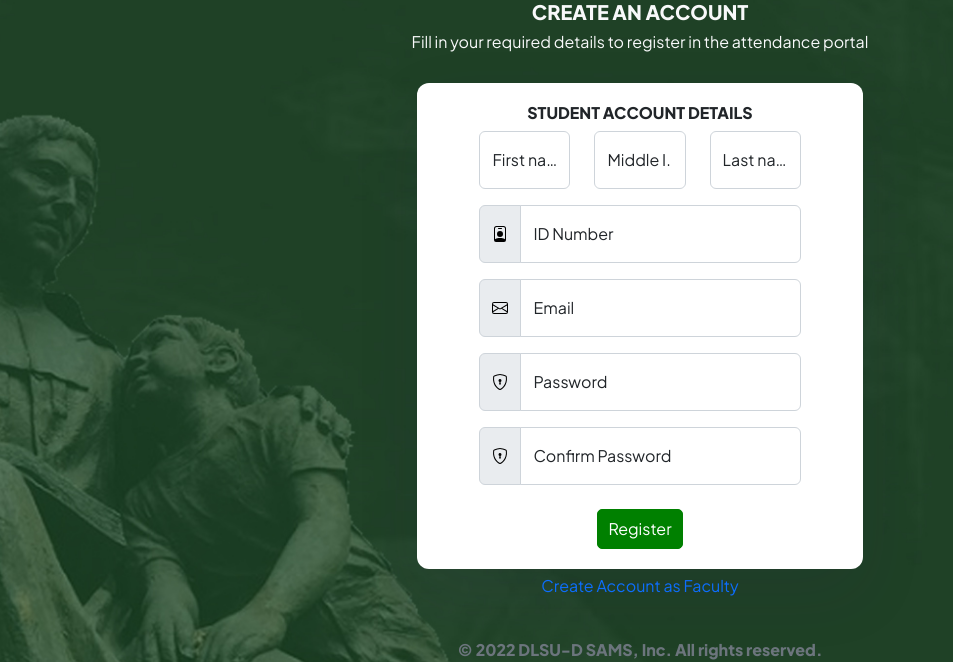
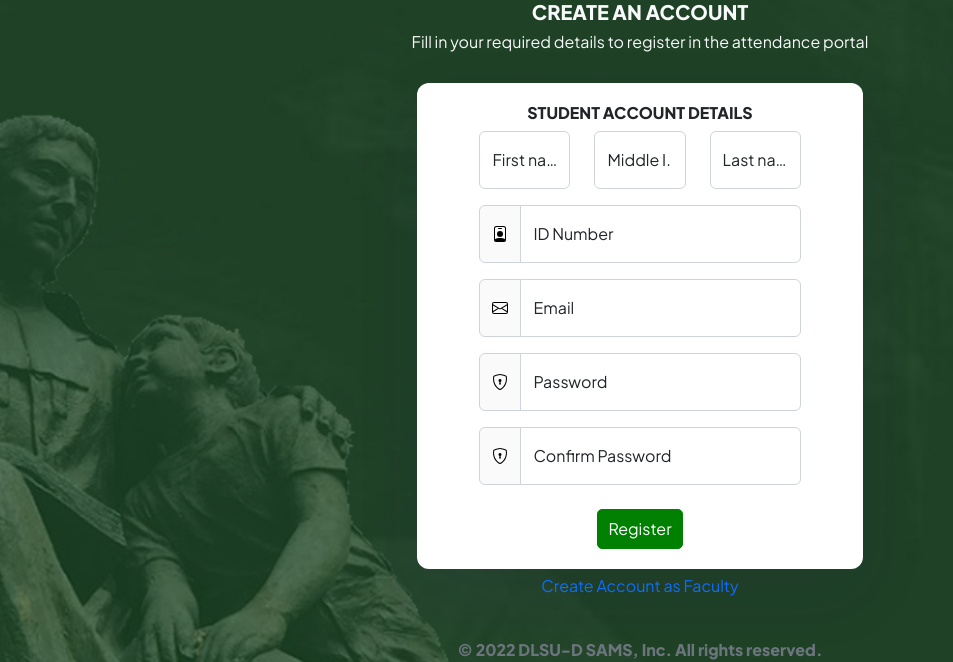
Before and after one commit to rjtormis/DLSUD-SAMS, a Flask app: page /create/student in a window 1280 px wide. Shown: the part 138-800 px from the top of the page, without its empty margins (0-953 px from the left). Run offline with Flask 3, Linux system fonts and the light colour scheme.

Commit message:
Updated create student css

```diff
--- a/app/static/styles/Create&Login/create_s.css
+++ b/app/static/styles/Create&Login/create_s.css
@@ -24,6 +24,9 @@ body {
 			HEADER
    =============================
 */
+.input-group-text{
+	background-color: #fafafa;
+}
 .signUp {
 	text-decoration: none;
 	color: white;
```
